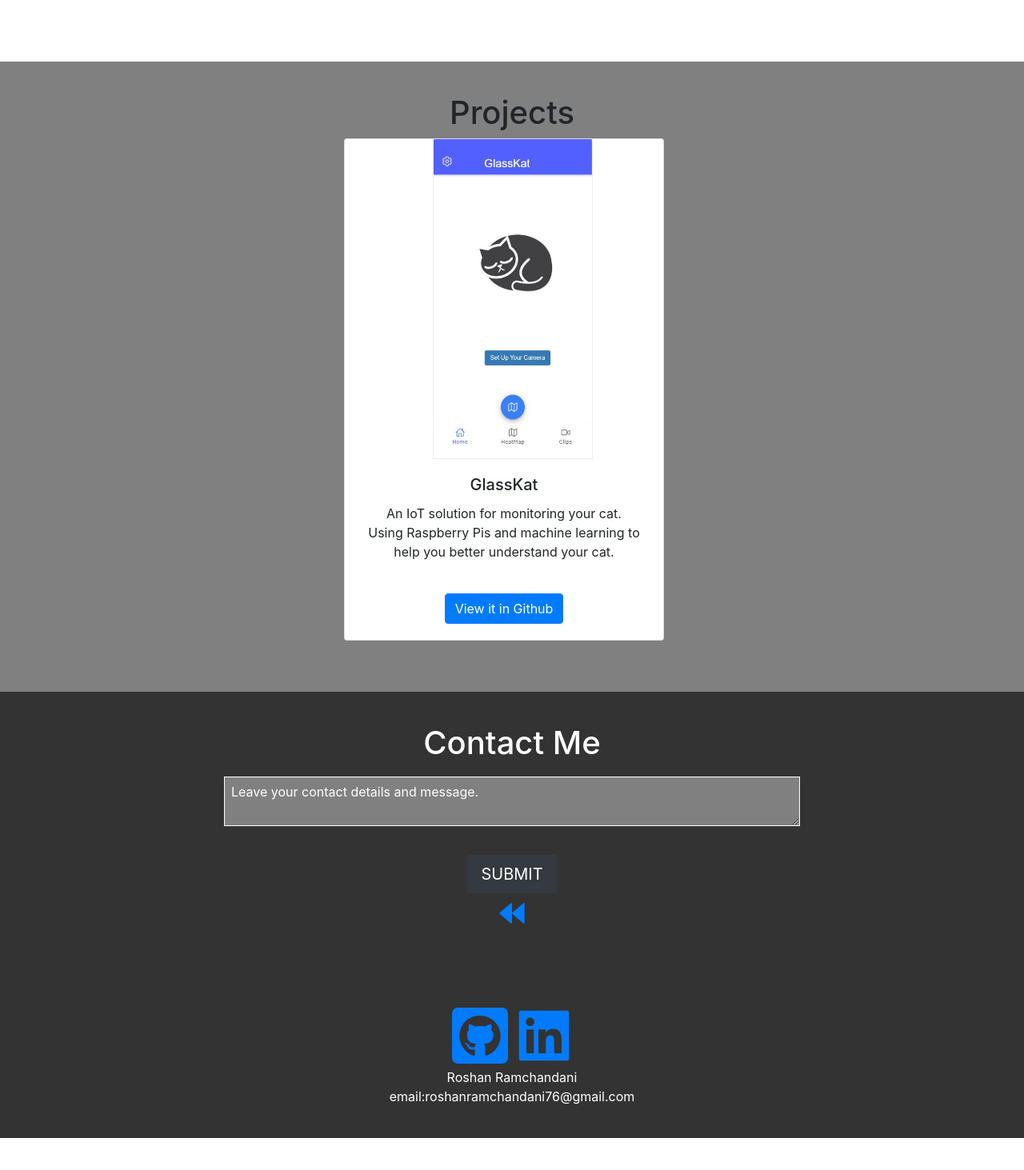
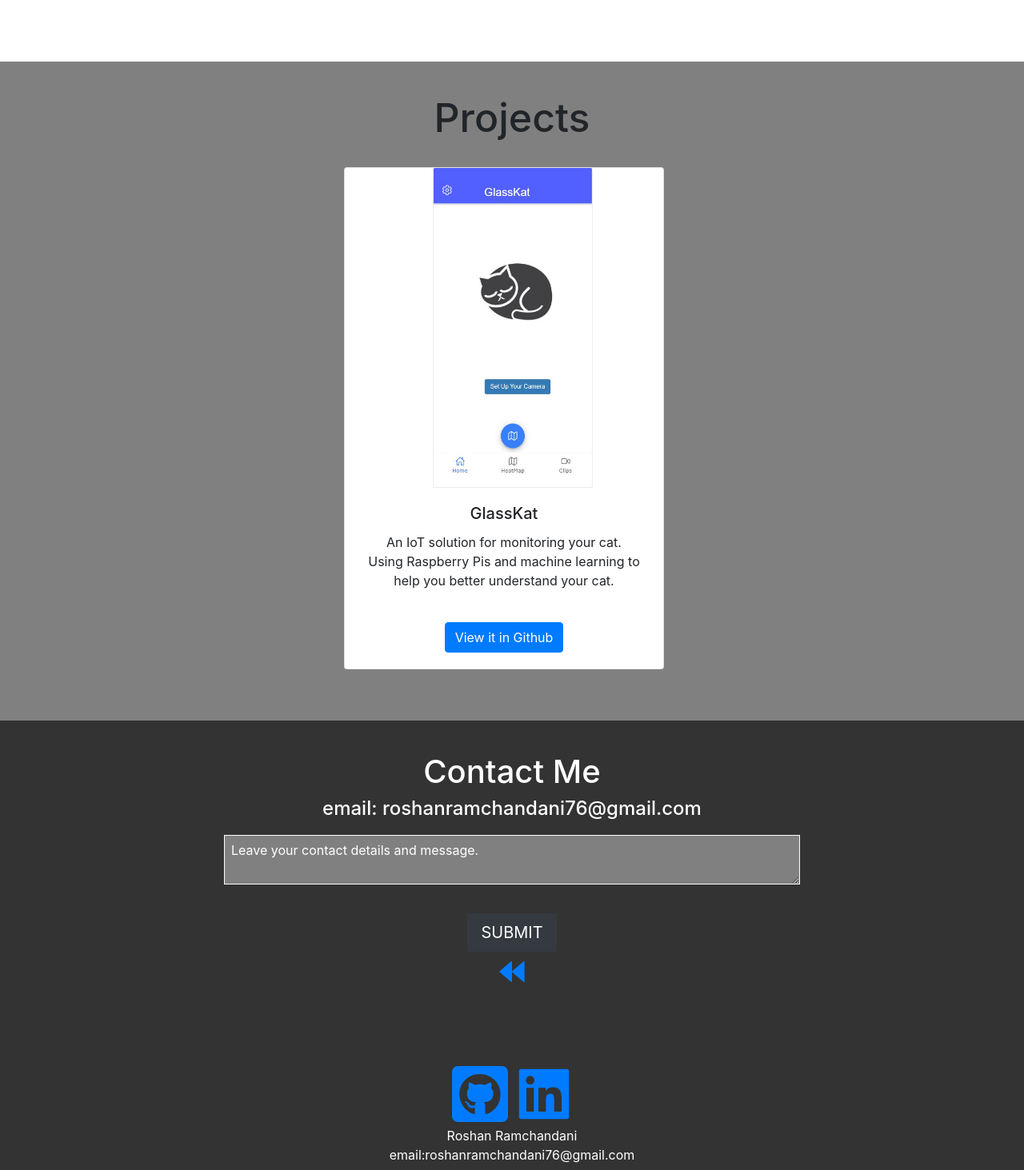
Before and after one commit to RoshanR0100/roshan, a React (Create React App) app: page / in a window 1280 px wide. Shown: the part 1267-2730 px from the top of the page at 80% size. Before the commit the page ends 2690 px from the top, so only its background shows below. Built offline with nearby package versions, Linux system fonts and the light colour scheme.

Commit message:
made another change

```diff
--- a/src/App.css
+++ b/src/App.css
@@ -107,6 +107,18 @@
   font-size:"500px";
 
 }
+.home{
+  min-height: 100%;
+}
+.section{
+  min-height: 100%;
+}
+.section2{
+ min-height: 100%;
+}
+.section3{
+  min-height: 100%;
+}
 .footer{
   height: 100%;
   padding-bottom: 25px;
--- a/src/Components/Home.js
+++ b/src/Components/Home.js
@@ -12,7 +12,7 @@ export default function Home({id }) {
       <div className="container-fluid homepage-bgimage" id={id}>
         <br></br>
             <div className="textthingy">
-                <div class="typewriter">
+                <div className="typewriter">
                     <h1>"Hello World" </h1>
                 </div>
             </div>
@@ -32,7 +32,7 @@ export default function Home({id }) {
                                 duration={500}>
                 <br></br>
                 <br></br>
-                <div class="wrapper">
+                <div className="wrapper">
                     <a id="buttonthingy" href="#"><span>Click Me!</span></a>
                 </div>
             </Link>
--- a/src/Components/Section2.js
+++ b/src/Components/Section2.js
@@ -14,8 +14,8 @@ export default function Section2({ id }) {
   return (
     <div className="Section2" style={{backgroundColor:"grey"}}>
       <div className="section-content" id={id}>
-        <h1>Projects</h1>
-
+        <h1 style={{fontSize:50}}>Projects</h1>
+        <br></br>
         <Card className="text-center" style={{ marginLeft:150, maxWidth:400}} width="100" height="400">
          <Card.Img variant="top" src={glasskat} style={{width:200, height:400, marginLeft:110}} />
             <Card.Body>
--- a/src/Components/Section3.js
+++ b/src/Components/Section3.js
@@ -27,6 +27,7 @@ export default function Section3({ dark, id }) {
     <div className={"section" + (dark ? " section-dark" : "")}>
       <div className="section-content" id={id}>
         <h1>Contact Me</h1>
+        <h4>email: roshanramchandani76@gmail.com</h4>
         <form className="contact-form" onSubmit={sendEmail}>
 
             <textarea name="message" placeholder="Leave your contact details and message." style={{
```
Also changed, not shown: 1 other file (tests, documents, lock files or other folders).
